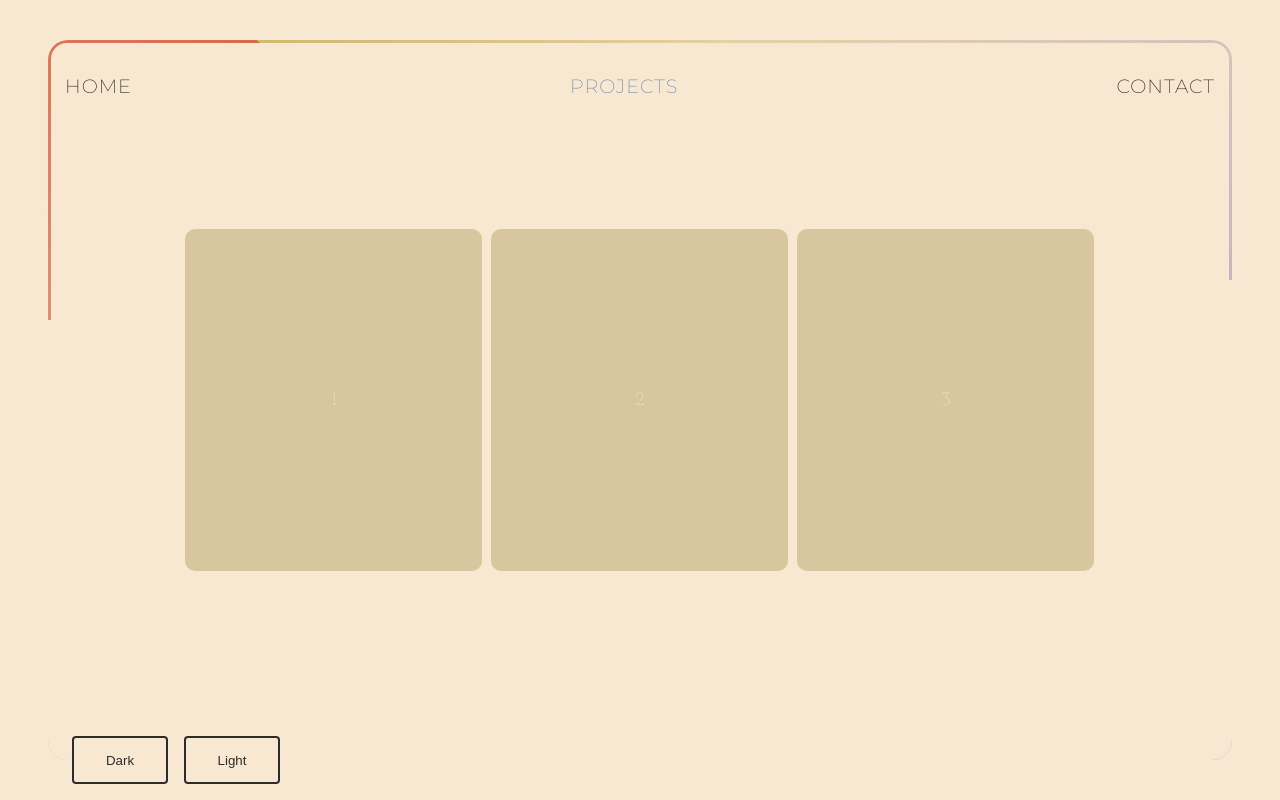
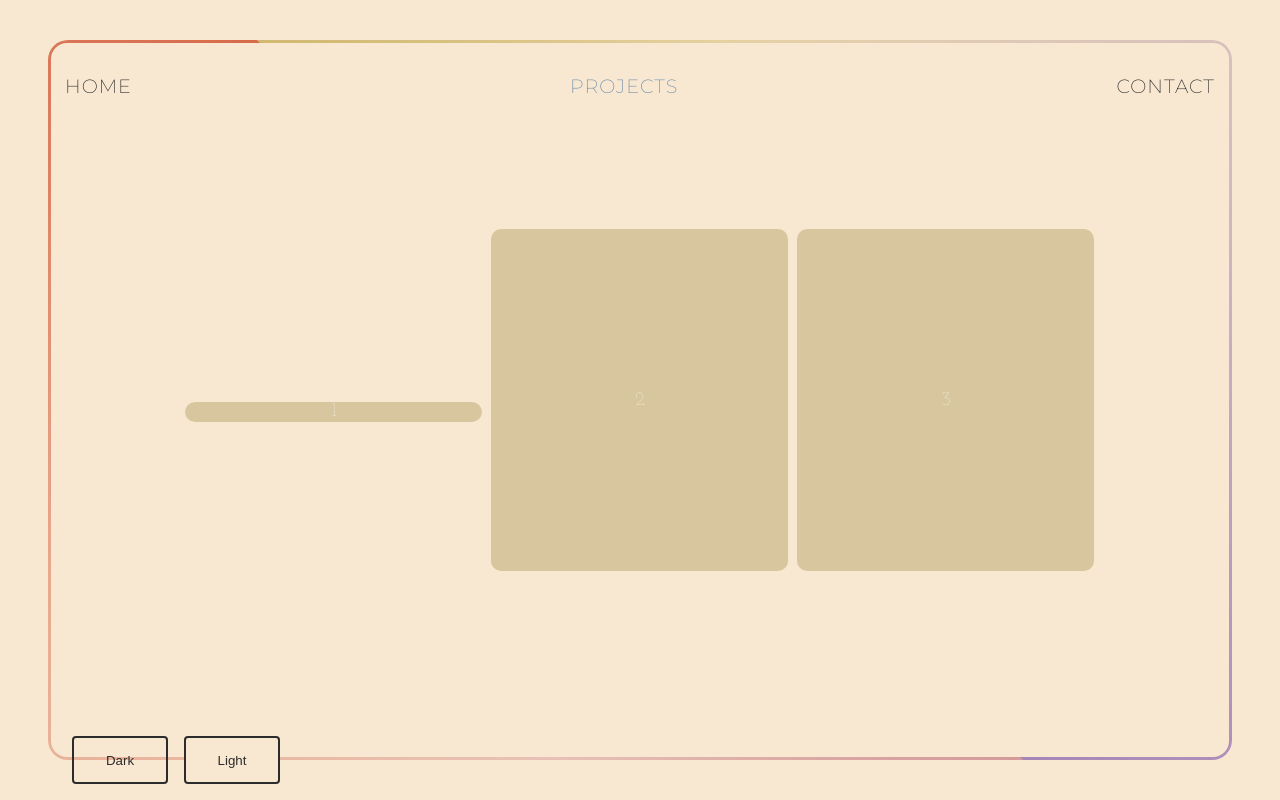
Before and after one commit to giolmartin/portfolio, a React (Create React App) app: page /projects in a window 1280 px wide. Built offline with nearby package versions, Linux system fonts and the light colour scheme.

Commit message:
working on project cards

```diff
--- a/src/components/Canvas/canvas.component.tsx
+++ b/src/components/Canvas/canvas.component.tsx
@@ -3,8 +3,7 @@
   Background,
   Square as StyledCanvas,
   Border,
-  Grid,
-  GridItem,
+
 } from './canvas.styles';
 import { useTheme } from '../../contexts/theme.context';
 import Navbar from '../Navbar/navbar.component';
@@ -17,26 +16,7 @@
 const Canvas: React.FC<CanvasProps> = ({ children }) => {
   const { theme } = useTheme();
 
-  useEffect(() => {
-    const gridItems = document.querySelectorAll('.grid-item');
 
-    gridItems.forEach((item, index) => {
-      anime({
-        targets: item,
-        opacity: [
-          { value: 1, duration: 0, delay: index * 15 },
-          { value: 0, duration: 10, delay: 10 + index * 15 },
-        ],
-        easing: 'linear',
-      });
-    });
-  }, [theme]);
-
-  const gridItems = [];
-
-  for (let i = 0; i < 2000; i++) {
-    gridItems.push(<GridItem key={i} className='grid-item' />);
-  }
 
   return (
     <Background>
@@ -44,7 +24,6 @@
         <Navbar />
         <Border />
         {children}
-        <Grid>{gridItems}</Grid>
       </StyledCanvas>
     </Background>
   );
--- a/src/components/Canvas/canvas.styles.tsx
+++ b/src/components/Canvas/canvas.styles.tsx
@@ -10,7 +10,6 @@
 
   @media (max-width: 768px) {
     min-height: 100vh;
-    border-radius: 0;
   }
 `;
 
@@ -81,26 +80,3 @@
   background: ${({ theme }) => theme.background};
   z-index: 1;
 `;
-
-export const Grid = styled.div`
-  position: absolute;
-  top: 0;
-  left: 0;
-  width: 100%;
-  height: 100%;
-  display: grid;
-  grid-template-columns: repeat(auto-fit, minmax(40px, 1fr));
-  grid-template-rows: repeat(auto-fit, minmax(40px, 1fr));
-  pointer-events: none;
-  z-index: 1;
-  color: ${({ theme }) => theme.text};
-`;
-export const GridItem = styled.div`
-  width: 100%;
-  height: 100%;
-  background-color: ${({ theme }) => theme.background};
-  opacity: 0;
-  transition: opacity 0.2s;
-  color: ${({ theme }) => theme.text};
-  z-index: 1;
-`;
--- a/src/components/Card/card.component.tsx
+++ b/src/components/Card/card.component.tsx
@@ -1,4 +1,7 @@
 import React, { useRef } from 'react';
+
+import { Link } from 'react-router-dom';
+
 
 import { CardsContainer, Card, CardContent, Text } from './card.styles';
 
@@ -22,11 +25,13 @@
 
   return (
     <CardsContainer id='cards' ref={cardsRef} onMouseMove={handleMouseMove}>
-      <Card className='card'>
+      <Link to='https://github.com/giolmartin/swimming_app'>
+          <Card className='card'>
         <CardContent>
           <Text> 1</Text>
         </CardContent>
-      </Card>
+          </Card>
+        </Link>
       <Card className='card'>
         <CardContent>
           <Text> 2</Text>
```
